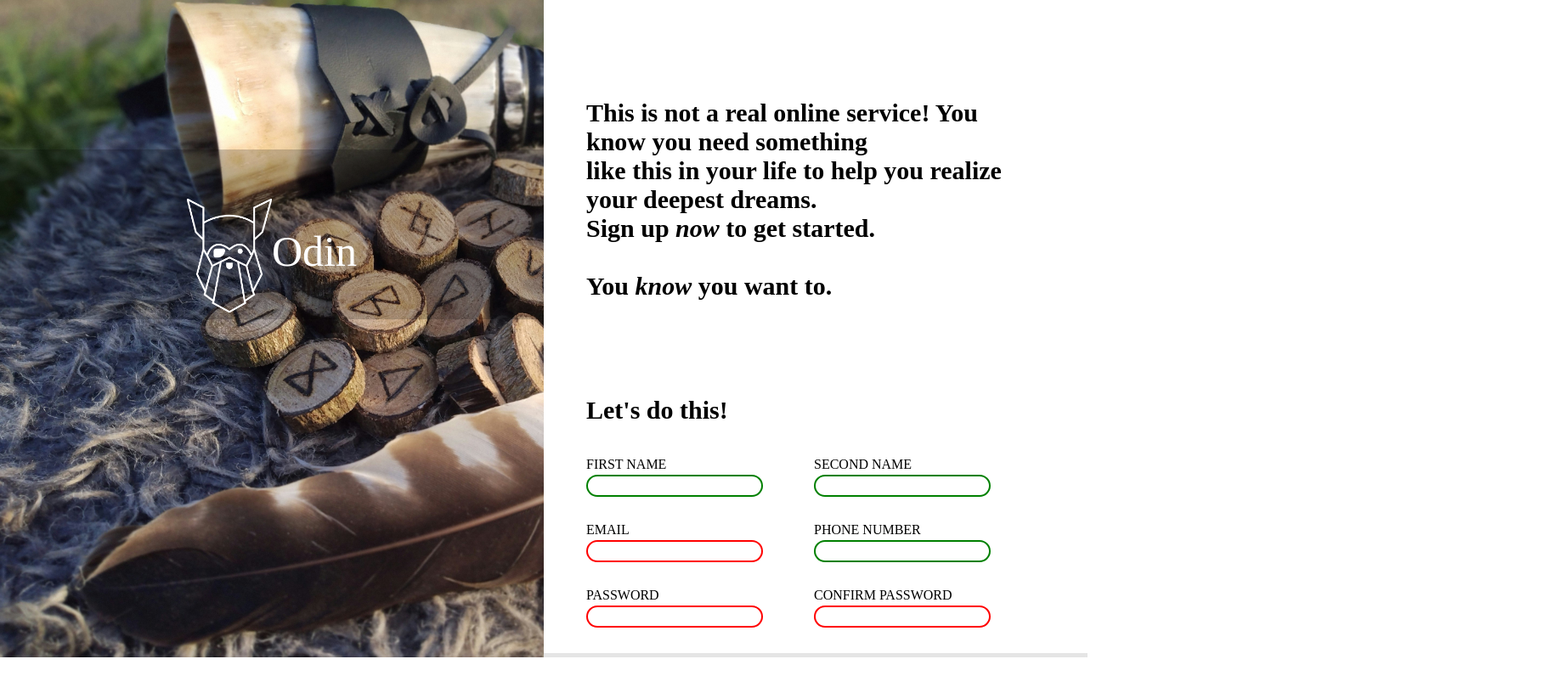
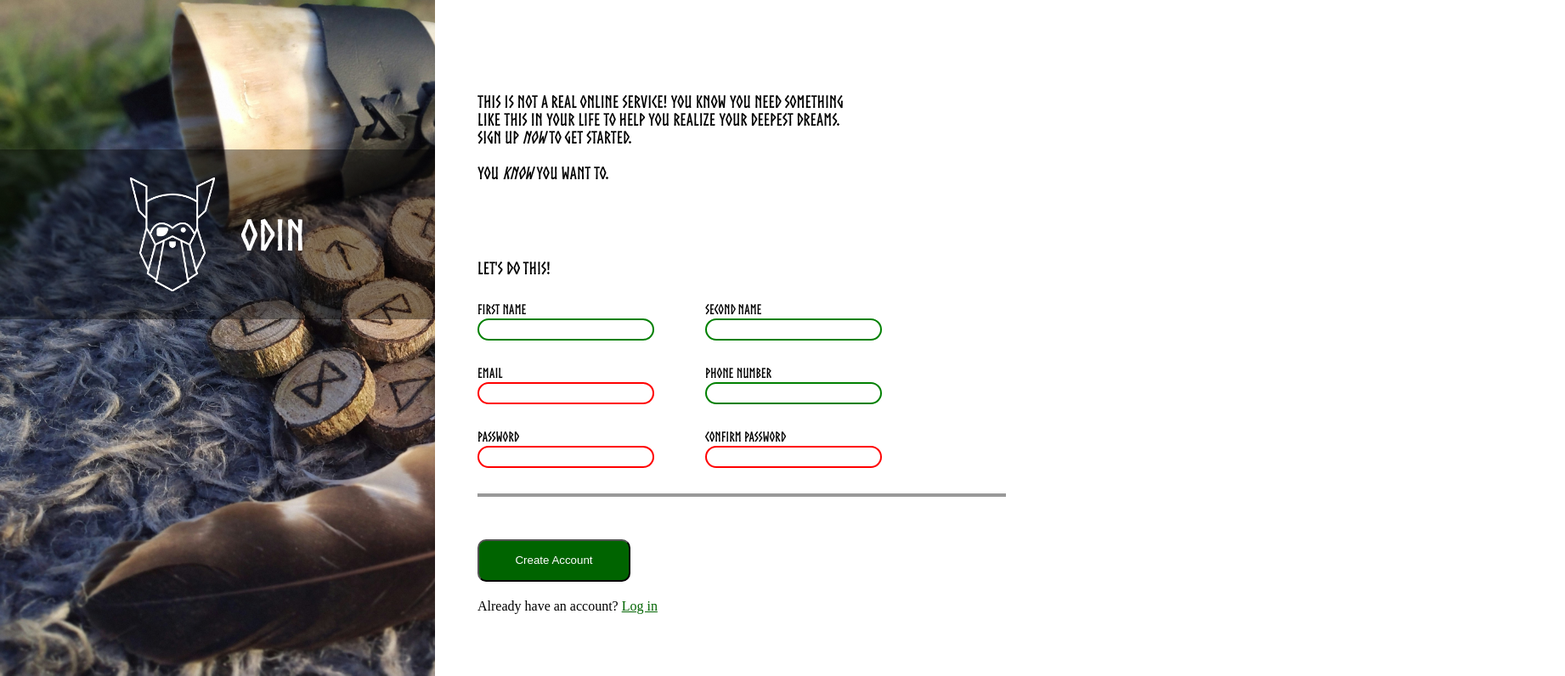
Before and after one commit to Oldee18/form, a plain HTML site: page index.html in a window 1280 px wide. Shown: the part 4-800 px from the top of the page at 85% size, 1842 px wide, since content can reach past the window. Drawn offline with Linux system fonts and the light colour scheme.

Commit message:
Added custom font, styles, submit and login button, border line

```diff
--- a/index.html
+++ b/index.html
@@ -43,6 +43,11 @@
                                 <input type="password" id="confirm-password" name="confirm-password" required>
                             </div>
                         </div>
+                        <div class="border"></div>
+                        <div class="buttons">
+                            <button type="submit">Create Account</button>
+                            <span>Already have an account? <a href="#">Log in</a></span>
+                        </div>
                 </form>
         </div>
     </div>
--- a/styles.css
+++ b/styles.css
@@ -1,12 +1,18 @@
+@font-face {
+    font-family: 'NorseBold';
+    src: url(./fonts/Norse-Bold.otf) format('opentype');
+  }
+
 body {
     display: flex;
     justify-content: center;
     height: 100%;
     margin: 0;
+    font-family: "NorseBold", "Helvetica", sans-serif;
 }
 
 h1 {
-    font-size: 30px;
+    font-size: 20px;
 }
 
 .odin-logo-background {
@@ -14,7 +20,7 @@ h1 {
     flex-direction: row;
     justify-content: center;
     align-items: center;
-    background-color: rgba(0,0,0,0.2);
+    background-color: rgba(0,0,0,0.4);
     height: 200px;
     width: 100%;
     margin-top: 30px;
@@ -26,33 +32,34 @@ h1 {
     display: flex;
     justify-content: center;
     align-items: center;
+    gap: 30px;
 }
 
 img {
     width: 100px;
     height: auto;
     position: relative;
-    top: 25px;
+
 }
 
 div > p {
     color: white;
     position: relative;
-    top: 20px;
+
     font-size: 50px;
 }
 
 .left-side {
     background-image: url(./img/background.jpg);
     background-size: cover;
-    width: 50%;
+    width: 40%;
+    height: 100vh;
 }
 
 .right-side {
-    width: 50%;
+    width: 60%;
     display: flex;
     flex-direction: column;
-    border-bottom: 5px solid rgba(0,0,0, 0.1);
 }
 
 .form-header-container {
@@ -65,7 +72,6 @@ div > p {
     justify-content: flex-start;
     align-items: center;
     flex-wrap: wrap;
-
 }
 
 .form-column-container {
@@ -76,6 +82,44 @@ div > p {
 
 .form-column-container:nth-of-type(2) {
     margin-left: 60px;
+}
+
+button {
+    width: 180px;
+    height: 50px;
+    background-color: #006400;
+    border-radius: 10px;
+    color: white;
+}
+
+button:hover {
+    background-color: #218838;
+}
+
+a {
+    color: #006400;
+}
+
+a:hover {
+    color: #218838
+}
+
+span {
+    margin-top: 20px;
+}
+
+.border {
+    width: 100%;
+    border: 2px solid rgba(0,0,0,0.4);
+}
+
+.buttons {
+    margin-top: 50px;
+    display: flex;
+    flex-direction: column;
+    width: 100vw;
+    border-top: rgba(0,0,0,1);
+    font-family: 'Times New Roman', Times, serif;
 }
 
 label {
```
Also changed, not shown: fonts/Norse-Bold.otf (added). Lines whose indentation alone changed are shown as unchanged.
